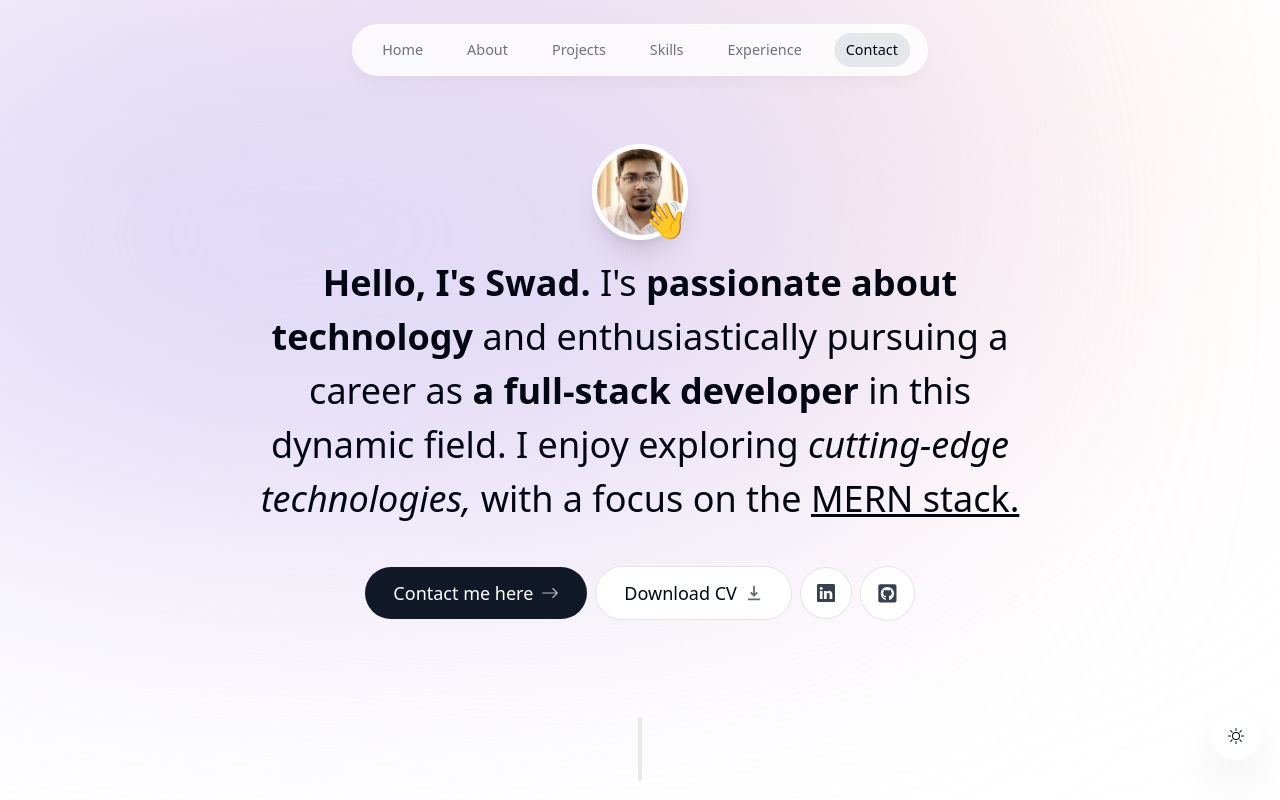
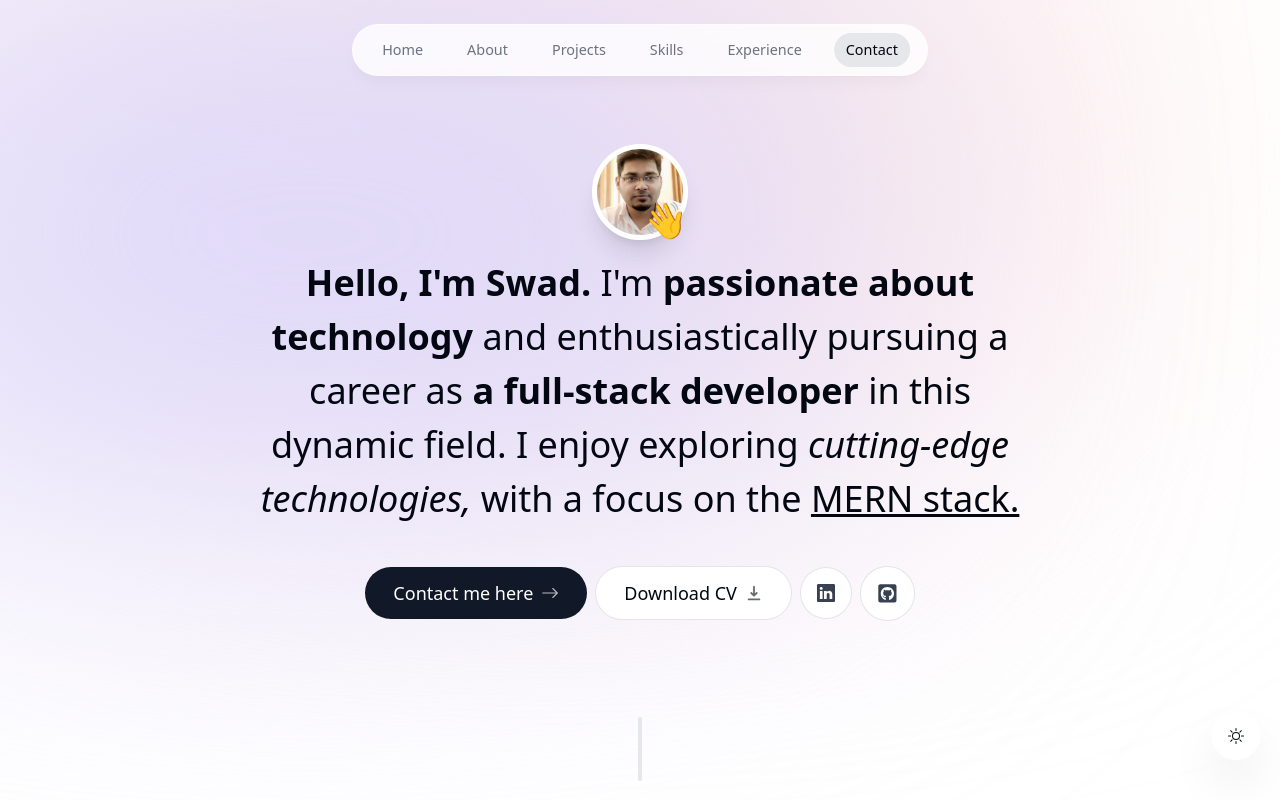
Before and after one commit to SwadKhan/Portfolio, a Next.js app: page / in a window 1280 px wide. Shown: the top 800 px of the page. Built offline with nearby package versions, Linux system fonts and the light colour scheme; no server answers.

Commit message:
Update intro.tsx

```diff
--- a/components/intro.tsx
+++ b/components/intro.tsx
@@ -60,7 +60,7 @@
                 initial={{ opacity: 0, y: 100 }}
                 animate={{ opacity: 1, y: 0 }}
             >
-                <span className="font-bold">Hello, I&apos;s Swad.</span> I&apos;s {" "}
+                <span className="font-bold">Hello, I&apos;m Swad.</span> I&apos;m {" "}
                 <span className="font-bold"> passionate about technology</span> and enthusiastically pursuing a career as {" "}
                 <span className="font-bold">a full-stack developer </span>in this dynamic field. I enjoy
                 exploring <span className="italic">cutting-edge technologies, </span>with a focus on the {" "}
```
